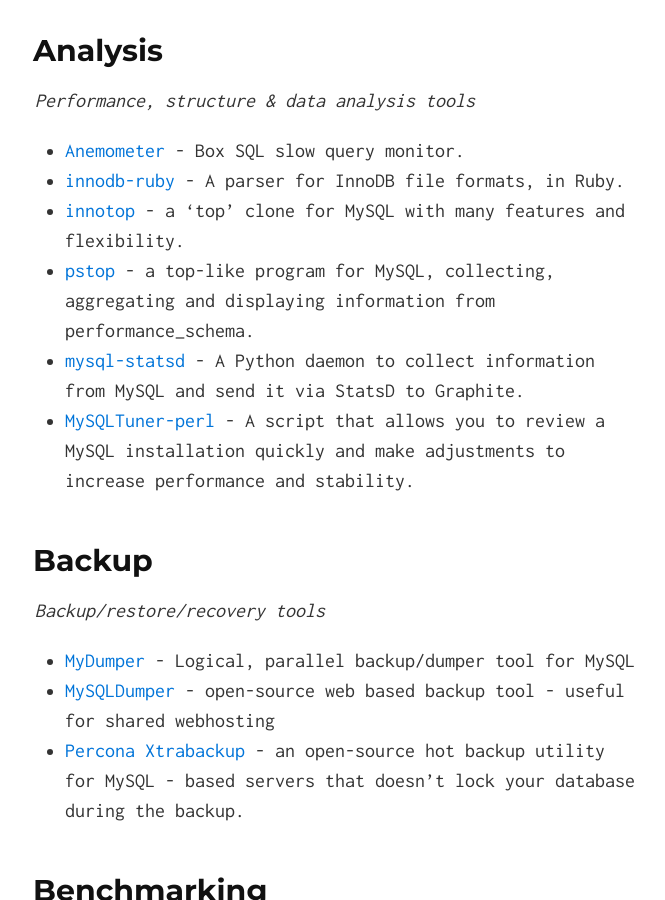
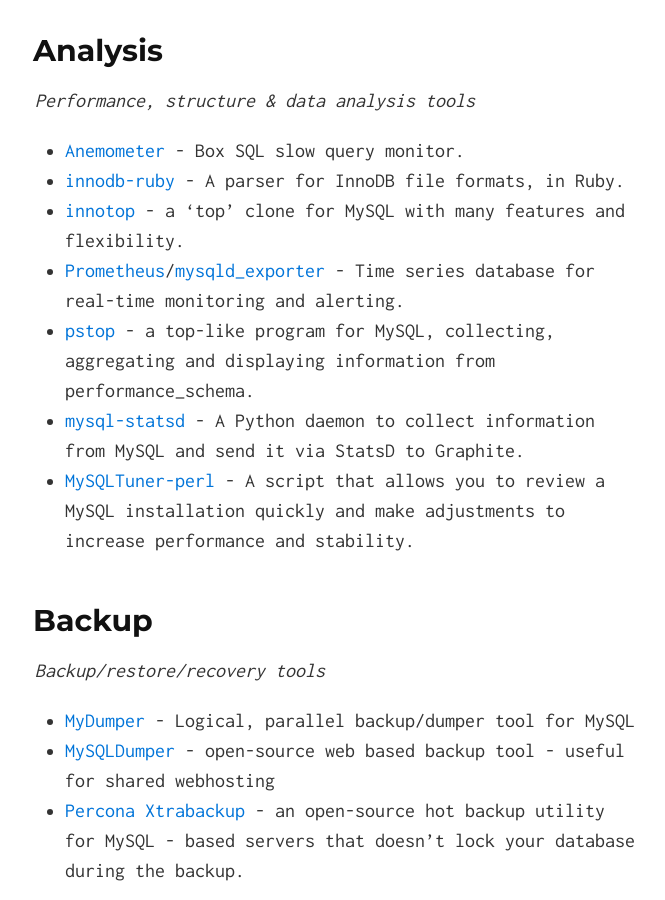
Before and after one commit to shlomi-noach/awesome-mysql, a Jekyll site: the page built from index.md, in a window 1280 px wide and 900 px high, scrolled down 1134 px. Shown: the whole window, without its empty margins (305-970 px from the left). Built offline with Jekyll 4.4.1, drawn with Linux system fonts in a browser that asks for light colours.

Commit message:
Add Prometheus/mysqld_exporter
Add links to Prometheus and the mysqld_exporter to the Analysis section.

```diff
--- a/index.md
+++ b/index.md
@@ -39,6 +39,7 @@
 - [Anemometer](https://github.com/box/Anemometer) - Box SQL slow query monitor.
 - [innodb-ruby](https://github.com/jeremycole/innodb_ruby) - A parser for InnoDB file formats, in Ruby.
 - [innotop](https://github.com/innotop/innotop) - a 'top' clone for MySQL with many features and flexibility.
+- [Prometheus](https://prometheus.io/)/[mysqld_exporter](https://github.com/prometheus/mysqld_exporter) - Time series database for real-time monitoring and alerting.
 - [pstop](https://github.com/sjmudd/ps-top) - a top-like program for MySQL, collecting, aggregating and displaying information from performance_schema.
 - [mysql-statsd](https://github.com/db-art/mysql-statsd) - A Python daemon to collect information from MySQL and send it via StatsD to Graphite.
 - [MySQLTuner-perl](http://mysqltuner.com) - A script that allows you to review a MySQL installation quickly and make adjustments to increase performance and stability.
```
